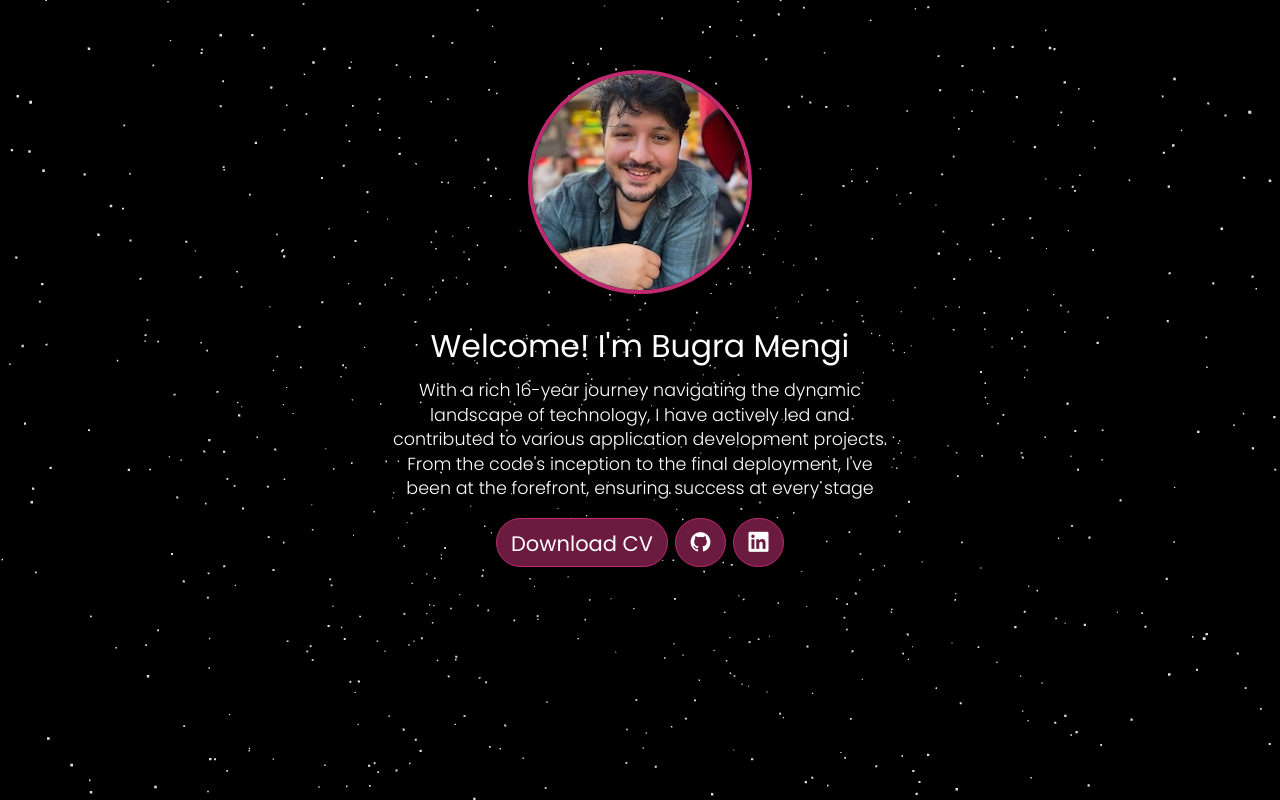
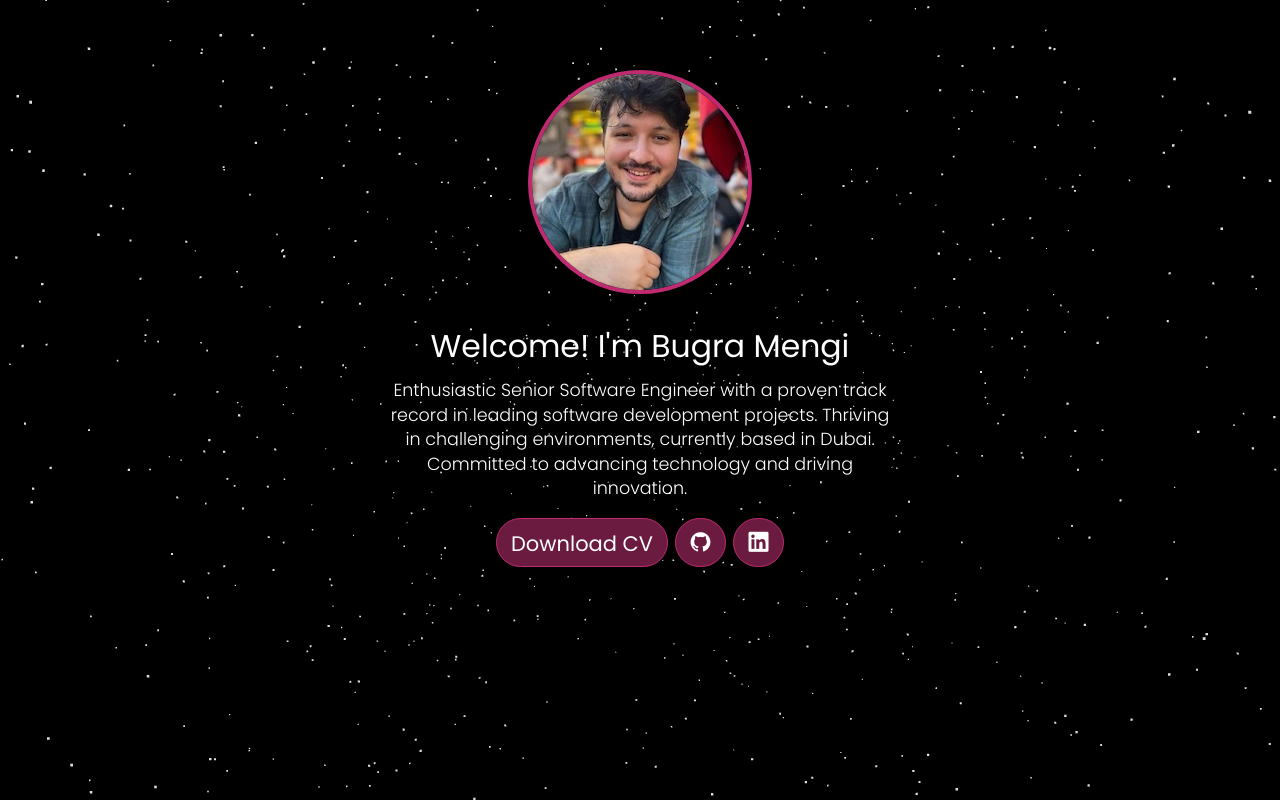
Before and after one commit to bumengi94/bumengi94, a React (Vite) app: page / in a window 1280 px wide. Built offline with nearby package versions, Linux system fonts and the light colour scheme.

Commit message:
update text

```diff
--- a/src/components/Home.tsx
+++ b/src/components/Home.tsx
@@ -12,11 +12,10 @@ export const Home = () => {
 				Welcome! I'm Bugra Mengi
 			</h1>
 			<h2 className="text-white text-xl mt-4 max-w-xl text-center font-light">
-				With a rich 16-year journey navigating the dynamic landscape of
-				technology, I have actively led and contributed to various
-				application development projects. From the code's inception to
-				the final deployment, I've been at the forefront, ensuring
-				success at every stage
+				Enthusiastic Senior Software Engineer with a proven track record
+				in leading software development projects. Thriving in
+				challenging environments, currently based in Dubai. Committed to
+				advancing technology and driving innovation.
 			</h2>
 			<div className="flex gap-x-2 mt-5">
 				<a
```
